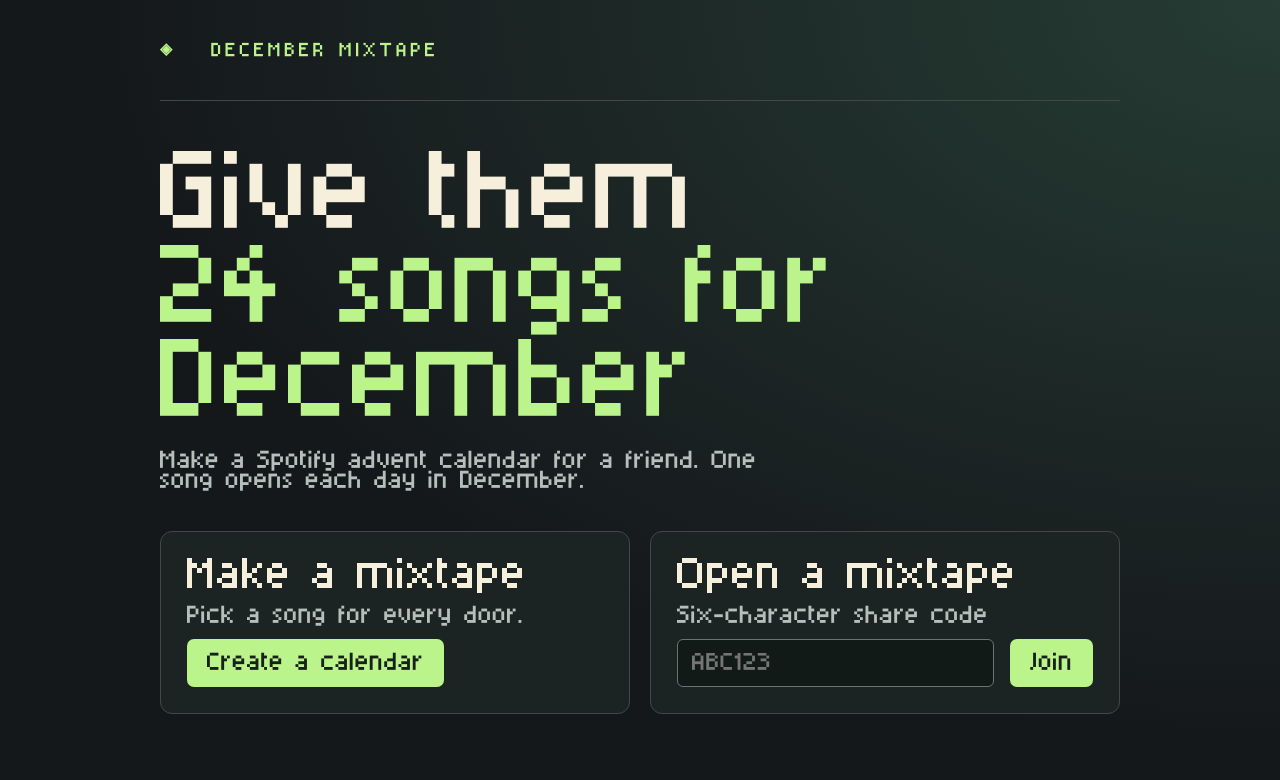
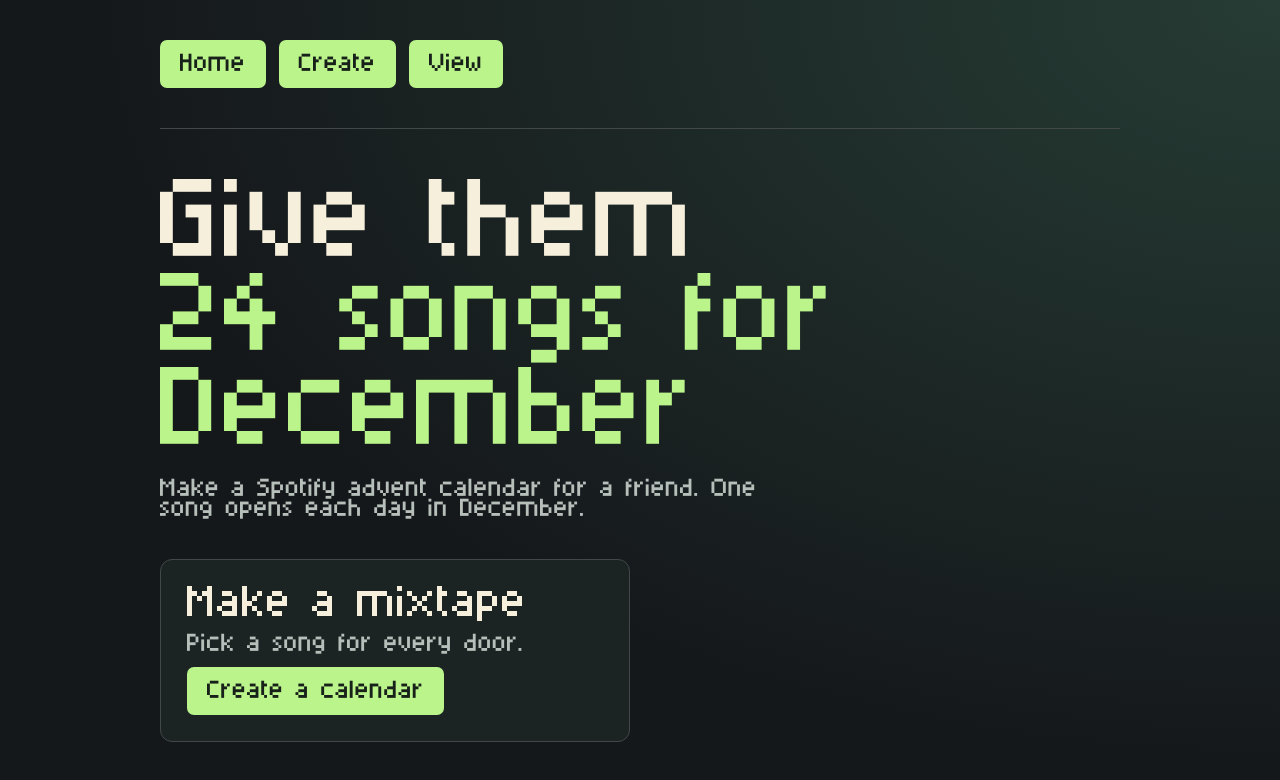
Before and after one commit to Sqwiglyy/spotify-advent, a website: page public/index.html in a window 1280 px wide. Drawn offline with Linux system fonts and the light colour scheme; files whose address does not match are found by name.

Commit message:
Add Home, Create and View navigation

```diff
--- a/public/index.html
+++ b/public/index.html
@@ -7,21 +7,22 @@
 <title>Spotify Calendar</title>
 <link rel="stylesheet" href="./style.css">
 <script src="./config.js?v=spotify-setup-1"></script>
-<script type="module" src="./app.js"></script>
+<script type="module" src="./app.js?v=navigation-1"></script>
 </head>
 <body>
 <main>
 <header>
-<a href="./" class="brand">◈ &nbsp; DECEMBER MIXTAPE</a>
+<nav aria-label="Main navigation" style="display:flex;gap:.65rem;flex-wrap:wrap"><button id="nav-home" type="button">Home</button><button id="nav-create" type="button">Create</button><button id="nav-view" type="button">View</button></nav>
 </header>
 <section id="home">
 <h1>Give them<br><em>24 songs for December</em></h1>
 <p class="intro">Make a Spotify advent calendar for a friend. One song opens each day in December.</p>
 <div class="choices">
 <section class="panel"><h2>Make a mixtape</h2><p>Pick a song for every door.</p><button id="start">Create a calendar</button></section>
-<form class="panel" id="join"><h2>Open a mixtape</h2><label for="code">Six-character share code</label><div class="join-row"><input id="code" maxlength="6" pattern="[A-Za-z0-9]{6}" required placeholder="ABC123" autocapitalize="characters" spellcheck="false"><button>Join</button></div></form>
+
 </div>
 </section>
+<section id="view" hidden><h1>Open a calendar.</h1><p class="intro">Enter the six-character code your friend shared with you.</p><form class="panel" id="join"><h2>Open a mixtape</h2><label for="code">Six-character share code</label><div class="join-row"><input id="code" maxlength="6" pattern="[A-Za-z0-9]{6}" required placeholder="ABC123" autocapitalize="characters" spellcheck="false"><button>Join</button></div></form></section>
 <section id="creator" hidden>
 <h1>Make a mixtape.</h1>
 <p class="intro">Paste a Spotify song link for each day from December 1 to 24.</p>
```
